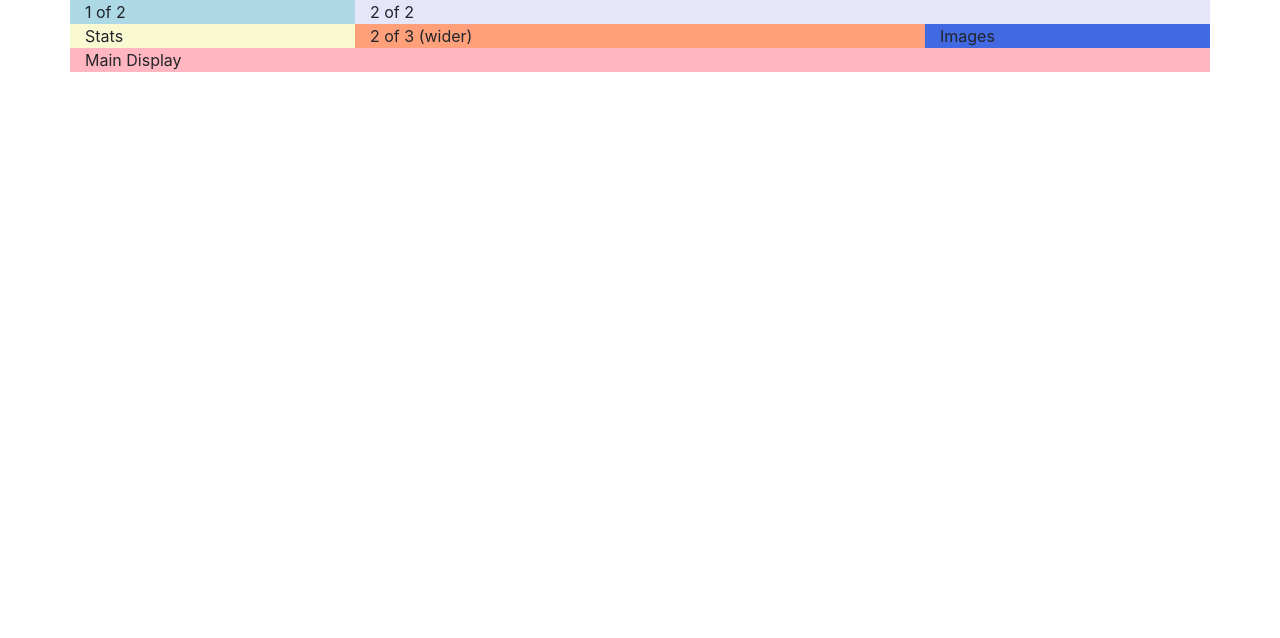
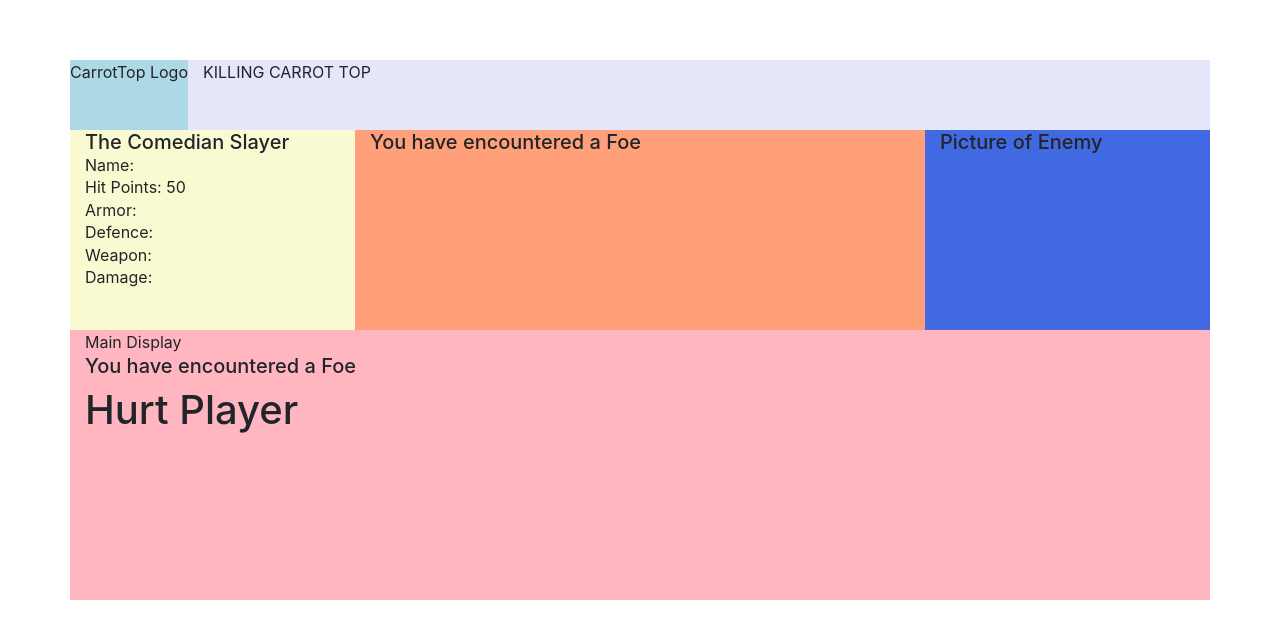
Before and after one commit to Jaywinebrenner/redux-carrot-top, a React (Create React App) app: page /Game in a window 1280 px wide. Shown: the top 638 px of the page. Built offline with nearby package versions, Linux system fonts and the light colour scheme.

Commit message:
add decrement reducer

```diff
--- a/src/App.css
+++ b/src/App.css
@@ -38,8 +38,21 @@
 }
 
 
+/* GLOBALS */
+p {
+  line-height: .4;
+}
+
+
+/* GAME */
+
+.gameWrapper {
+  margin-top: 60px;
+}
+
 .carrotTopLogo {
   background-color: lightblue;
+  height: 70px;
 }
 
 .gameTitle {
@@ -48,6 +61,7 @@
 
 .stats {
   background-color: lightgoldenrodyellow;
+  height: 200px;
 }
 
 .enemyDisplay {
@@ -60,4 +74,5 @@
 
 .mainDisplay {
   background-color: lightpink;
+   height: 270px;
 }
--- a/src/App.js
+++ b/src/App.js
@@ -1,6 +1,7 @@
 import React from 'react';
 import './App.css';
 import {useSelector, useDispatch} from 'react-redux';
+
 
 import { increment } from "./actions";
 import { decrement } from "./actions";
@@ -9,10 +10,10 @@ import Game from "./Game";
 
 
 function App() {
-
-  const counter = useSelector(state => state.counter)
-  const isLogged = useSelector(state => state.isLogged)
-  const dispatch = useDispatch();
+  // const playerHitpoints = useSelector(state => state.playerHitpoints)
+  // const counter = useSelector(state => state.counter)
+  // const isLogged = useSelector(state => state.isLogged)
+  // const dispatch = useDispatch();
 
   return (
 
--- a/src/Game.js
+++ b/src/Game.js
@@ -2,35 +2,48 @@ import React from "react";
 import Container  from "react-bootstrap/Container";
 import Row from "react-bootstrap/Row";
 import Col from "react-bootstrap/Col";
+import Stats from './components/Stats'
+import EnemyDisplay from "./components/EnemyDisplay";
+import EnemyPicture from "./components/EnemyPicture";
+import MainDisplay from "./components/MainDisplay";
 
 const Game = () => {
 
 
 
+  const renderGameWindow = () => {
     return (
-    <Container>
+      <Container className="gameWrapper">
         <Row>
-        <Col className="carrotTopLogo" xs={3}>
-          1 of 2
+          <Col className="carrotTopLogo" xs={1.5}>
+            CarrotTop Logo
           </Col>
-        <Col className="gameTitle" >
-          2 of 2
-        </Col>
+          <Col className="gameTitle">KILLING CARROT TOP</Col>
         </Row>
         <Row>
-        <Col className="stats">Stats</Col>
+          <Col className="stats">
+            <Stats />
+          </Col>
           <Col className="enemyDisplay" xs={6}>
-          2 of 3 (wider)
+            {" "}
+            <EnemyDisplay />
           </Col>
-        <Col className="enemyImage">Images</Col>
+          <Col className="enemyImage"><EnemyPicture/> </Col>
         </Row>
         <Row>
-        <Col className="mainDisplay">
-          Main Display
-        </Col>
+          <Col className="mainDisplay">Main Display <MainDisplay/></Col>
         </Row>
       </Container>
     );
   }
 
+
+
+  return (
+    <React.Fragment>
+      {renderGameWindow()}
+    </React.Fragment>
+  );
+}
+
 export default Game
--- /dev/null
+++ b/src/components/EnemyDisplay.js
@@ -0,0 +1,16 @@
+import React from "react";
+import Container from "react-bootstrap/Container";
+import Row from "react-bootstrap/Row";
+
+
+const EnemyDisplay = () => {
+
+
+  return (
+    <React.Fragment>
+      <h5>You have encountered a Foe</h5>
+    </React.Fragment>
+  );
+};
+
+export default EnemyDisplay;
--- /dev/null
+++ b/src/components/EnemyPicture.js
@@ -0,0 +1,11 @@
+import React from "react";
+
+const EnemyPicture = () => {
+  return (
+    <React.Fragment>
+      <h5>Picture of Enemy</h5>
+    </React.Fragment>
+  );
+};
+
+export default EnemyPicture;
--- /dev/null
+++ b/src/components/MainDisplay.js
@@ -0,0 +1,18 @@
+import React from "react";
+import Container from "react-bootstrap/Container";
+import Row from "react-bootstrap/Row";
+import { useSelector, useDispatch } from "react-redux";
+import { increment, decrement } from "../actions";
+
+const MainDisplay = () => {
+
+    const dispatch = useDispatch();
+  return (
+    <React.Fragment>
+      <h5>You have encountered a Foe</h5>
+      <h1 onClick={() => dispatch(decrement(5))}>Hurt Player</h1>
+    </React.Fragment>
+  );
+};
+
+export default MainDisplay;
--- /dev/null
+++ b/src/components/Stats.js
@@ -0,0 +1,31 @@
+import React from "react";
+import { useSelector, useDispatch } from "react-redux";
+
+
+const Stats = () => {
+
+  const playerHitpoints = useSelector((state) => state.playerHitpoints);
+
+  const counter = useSelector((state) => state.counter);
+  const isLogged = useSelector((state) => state.isLogged);
+  const dispatch = useDispatch();
+
+  return (
+    <React.Fragment>
+      <h5>The Comedian Slayer</h5>
+      <p>Name:</p>
+
+      <p>Hit Points: {playerHitpoints}</p>
+
+      <p>Armor:</p>
+
+      <p>Defence:</p>
+
+      <p>Weapon:</p>
+
+      <p>Damage:</p>
+    </React.Fragment>
+  );
+}
+
+export default Stats
--- a/src/reducers/index.js
+++ b/src/reducers/index.js
@@ -1,10 +1,12 @@
 import counterReducer from './counter';
 import { combineReducers} from 'redux';
 import  loggedReducer from "./isLogged";
+import playerHitpoints from './playerHitpoints';
 
 const allReducers = combineReducers({
   counter: counterReducer,
   isLogged: loggedReducer,
+  playerHitpoints: playerHitpoints,
 });
 
 export default allReducers
--- /dev/null
+++ b/src/reducers/playerHitpoints.js
@@ -0,0 +1,12 @@
+const playerHitpoints = (state = 50, action) => {
+  switch (action.type) {
+    case "INCREMENT":
+      return state + action.payload;
+    case "DECREMENT":
+      return state - action.payload;
+    default:
+      return state;
+  }
+};
+
+export default playerHitpoints;
```
Also changed, not shown: src/reducers/armor.js (added, +14 -0 lines). Lines whose indentation alone changed are shown as unchanged.
